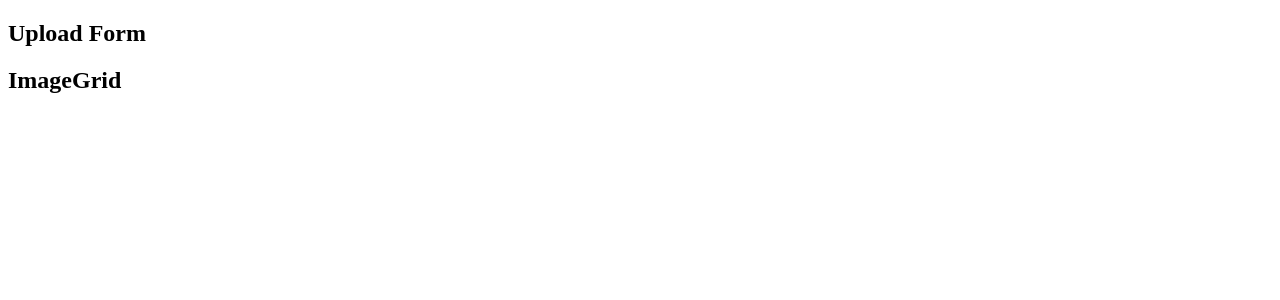
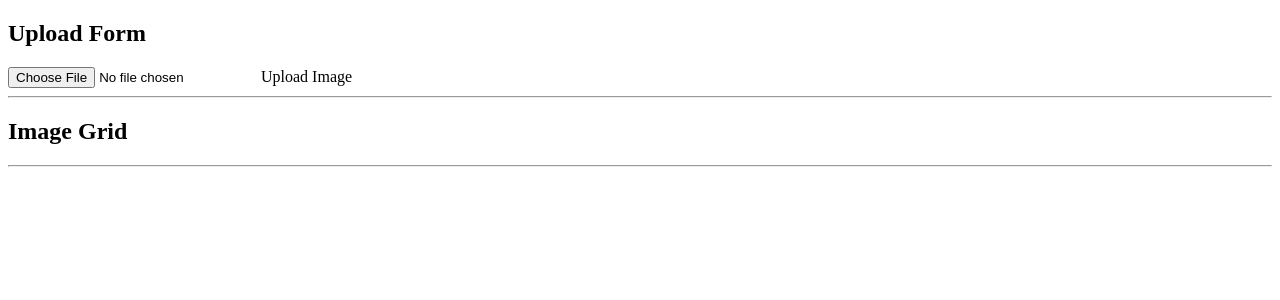
Before and after one commit to tomboo/vitejs-vite-tdmuh7, a Vue app: page / in a window 1280 px wide. Shown: the top 300 px of the page. Built offline with nearby package versions, Linux system fonts and the light colour scheme.

Commit message:
2 files modified

```diff
--- a/src/components/ImageGrid.vue
+++ b/src/components/ImageGrid.vue
@@ -2,7 +2,8 @@
 </script>
 
 <template>
-  <h2>ImageGrid</h2>
+  <h2>Image Grid</h2>
+  <hr />
 </template>
 
 <style scoped>
--- a/src/components/UploadForm.vue
+++ b/src/components/UploadForm.vue
@@ -1,8 +1,26 @@
 <script setup>
+  import { ref } from 'vue'
+
+  const file = ref(null)
+
+  function handleChange(e) {
+    let selected = e.target.files[0]
+    file.value = selected
+    console.log(selected)
+  }
 </script>
 
 <template>
   <h2>Upload Form</h2>
+  <form>
+    <label>
+      <input type="file" @change="handleChange">
+      <span>Upload Image</span>
+    </label>
+  </form>
+
+  <div v-if="file">File: {{ file.name }}</div>
+  <hr />
 </template>
 
 <style scoped>
```
